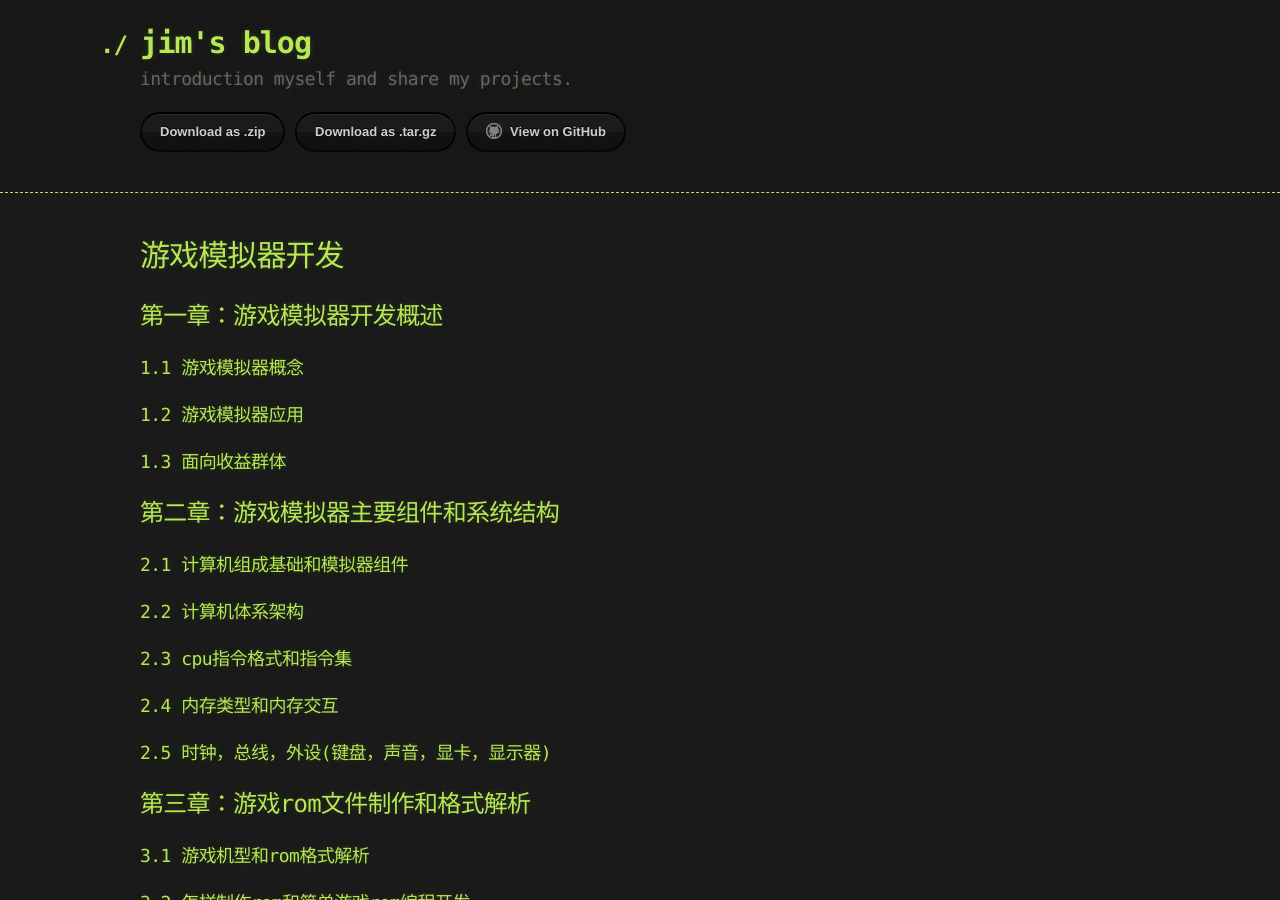
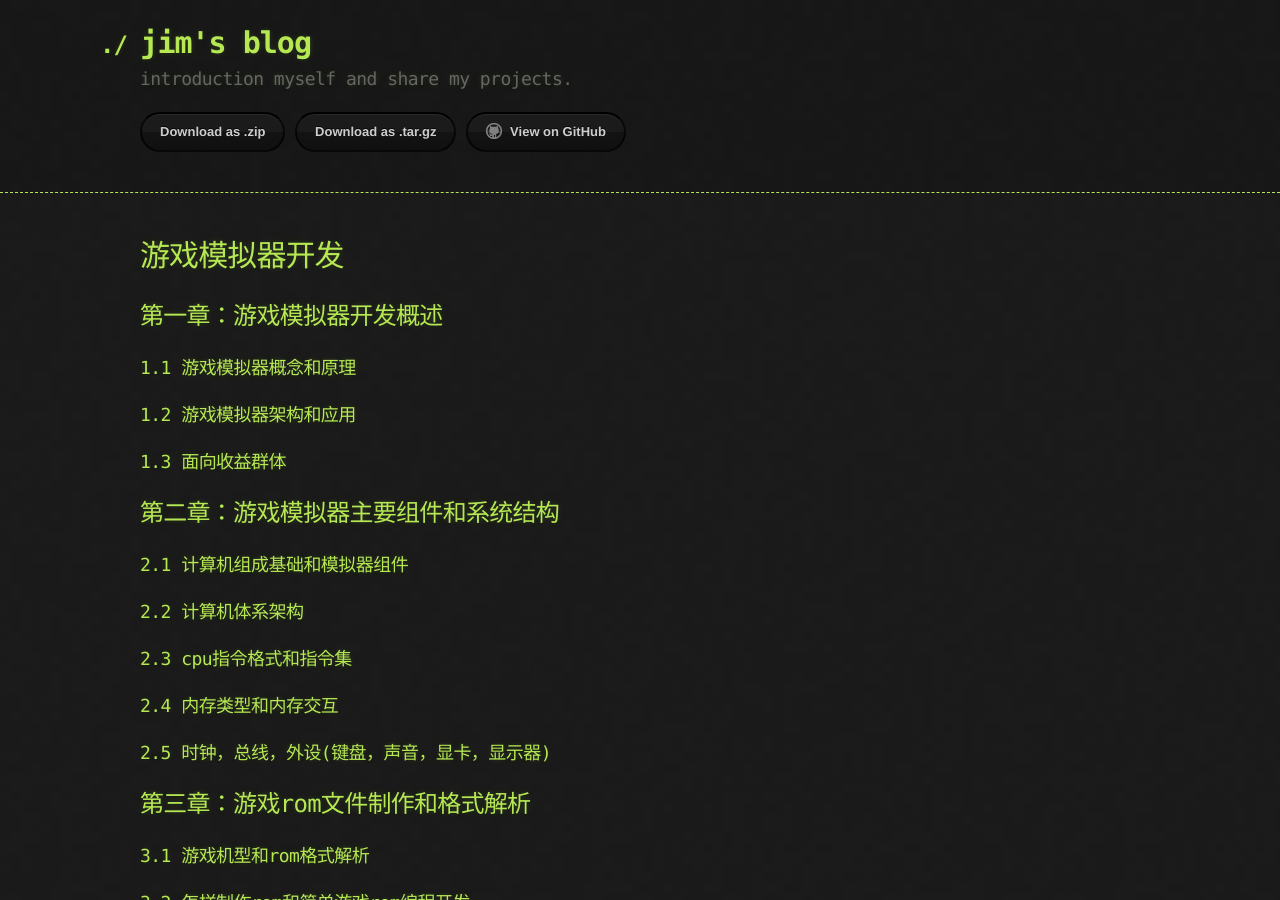
Before and after one commit to jinjiacun123/jinjiacun123.github.io, a Jekyll site: the page built from docs/game_emulator_develop(primary).md, in a window 1280 px wide and 900 px high. Built offline with Jekyll 4.4.1, drawn with Linux system fonts in a browser that asks for light colours; our own code applies the rules of GitHub Pages for plain Markdown files.

Commit message:
修改第一章两个小节名称

```diff
--- a/docs/game_emulator_develop(primary).md
+++ b/docs/game_emulator_develop(primary).md
@@ -1,7 +1,7 @@
 # 游戏模拟器开发
 ## 第一章：游戏模拟器开发概述
-### 1.1 游戏模拟器概念
-### 1.2 游戏模拟器应用
+### 1.1 游戏模拟器概念和原理
+### 1.2 游戏模拟器架构和应用
 ### 1.3 面向收益群体
 ## 第二章：游戏模拟器主要组件和系统结构
 ### 2.1 计算机组成基础和模拟器组件
```
